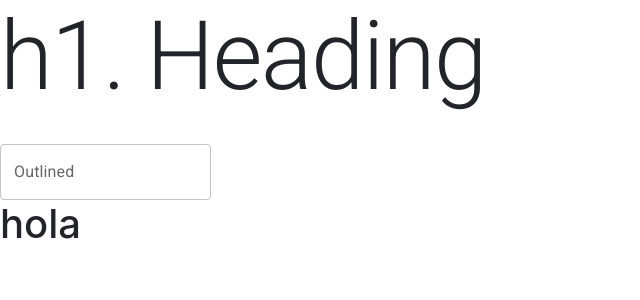
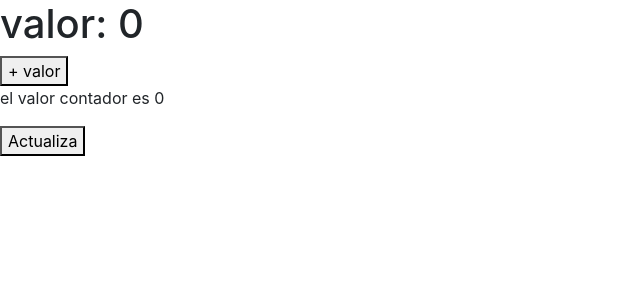
Before and after one commit to marcoslg/react-formacion, a React (Create React App) app: page / in a window 1280 px wide. Shown: the top 300 px of the page, without its empty margins (0-640 px from the left). Built offline with nearby package versions, Linux system fonts and the light colour scheme.

Commit message:
useMEmo useCallback

```diff
--- a/src/App.tsx
+++ b/src/App.tsx
@@ -2,12 +2,12 @@
 import React from "react";
 import "bootstrap/dist/css/bootstrap.min.css";
 
-import Materal from "views/Materal";
+import Contador from "views/Contador";
 
 function App() {
   return (
     <div>
-      <Materal />
+      <Contador />
     </div>
   );
 }
--- /dev/null
+++ b/src/views/Contador.tsx
@@ -0,0 +1,33 @@
+import React, { useState, useMemo, useCallback } from "react";
+
+const obtentexto = (valor: number) => {
+  let suma = 0;
+  for (let i = 0; i < 10000000; ++i) {
+    let a = 0;
+  }
+  return `el valor contador es ${valor}`;
+};
+
+const miPromesa = () => new Promise(() => console.log("He terminado"));
+
+const Contador = () => {
+  const [valor, setValor] = useState(0);
+  const [actualizar, setActualizar] = useState(true);
+
+  //solo se llama a obtentexto cuando el "valor" cambia
+  // const texto = useMemo(() => obtentexto(valor), [valor]);
+
+  const llamarPRomesa = useCallback(() => miPromesa(), []);
+  const obtenTextoCallback = useCallback(() => obtentexto(valor), [valor]);
+  const texto = obtenTextoCallback();
+  return (
+    <div>
+      <h1>valor: {valor}</h1>
+      <button onClick={() => setValor((val) => val + 1)}>+ valor</button>
+      <p> {texto}</p>
+      <button onClick={() => setActualizar((prev) => !prev)}>Actualiza</button>
+    </div>
+  );
+};
+
+export default Contador;
--- a/src/views/Materal.tsx
+++ /dev/null
@@ -1,26 +0,0 @@
-import React, { useState } from "react";
-import Typography from "@mui/material/Typography";
-import TextField from "@mui/material/TextField";
-const Materal = () => {
-  const [texto, setTexto] = useState("");
-  return (
-    <div>
-      {/* There is already an h1 in the page, let's not duplicate it. */}
-      <Typography variant="h1" component="h2" mb={4}>
-        h1. Heading
-      </Typography>
-      <TextField
-        sx={{ color: "red" }}
-        id="outlined-basic"
-        label="Outlined"
-        variant="outlined"
-        value={texto}
-        onChange={(e) => setTexto(e.target.value)}
-      />
-
-      <h1>hola</h1>
-    </div>
-  );
-};
-
-export default Materal;
```
Also changed, not shown: src/components/Button.tsx (deleted, +0 -7 lines), src/components/FormularioLista.tsx (added, +21 -0 lines), src/components/Listado.tsx (added, +13 -0 lines), src/components/Modal.tsx (deleted, +0 -44 lines), src/components/Saludo.tsx (added, +8 -0 lines), src/views/Lista.tsx (added, +17 -0 lines).
